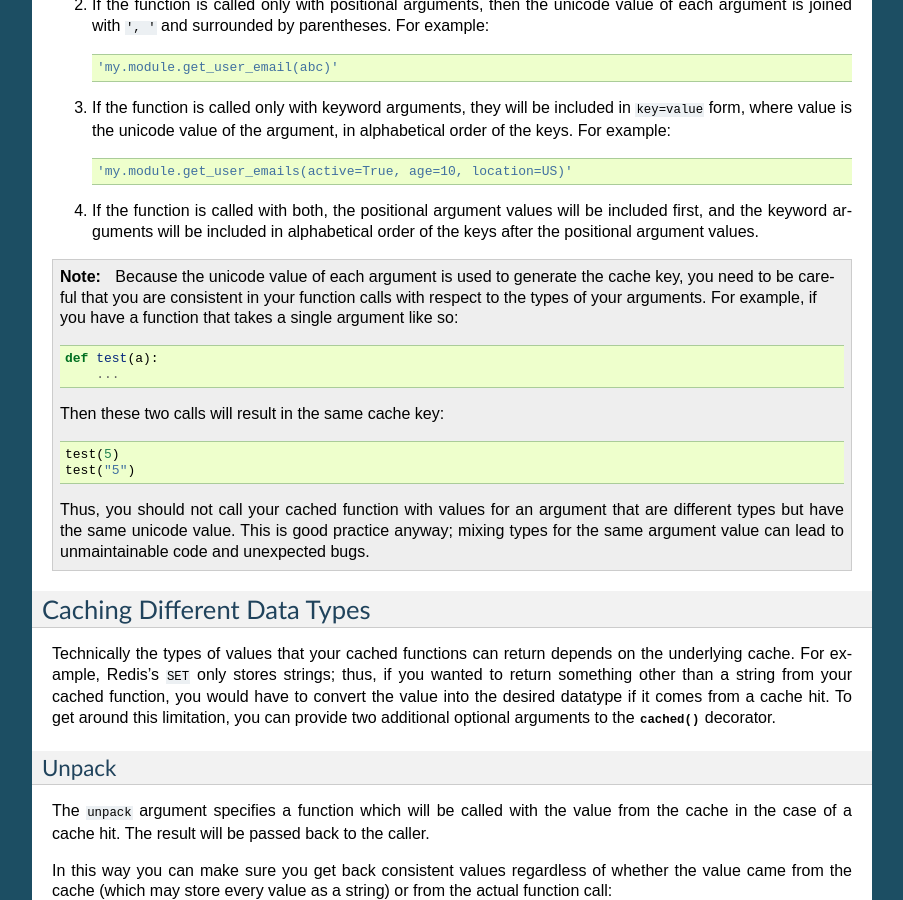
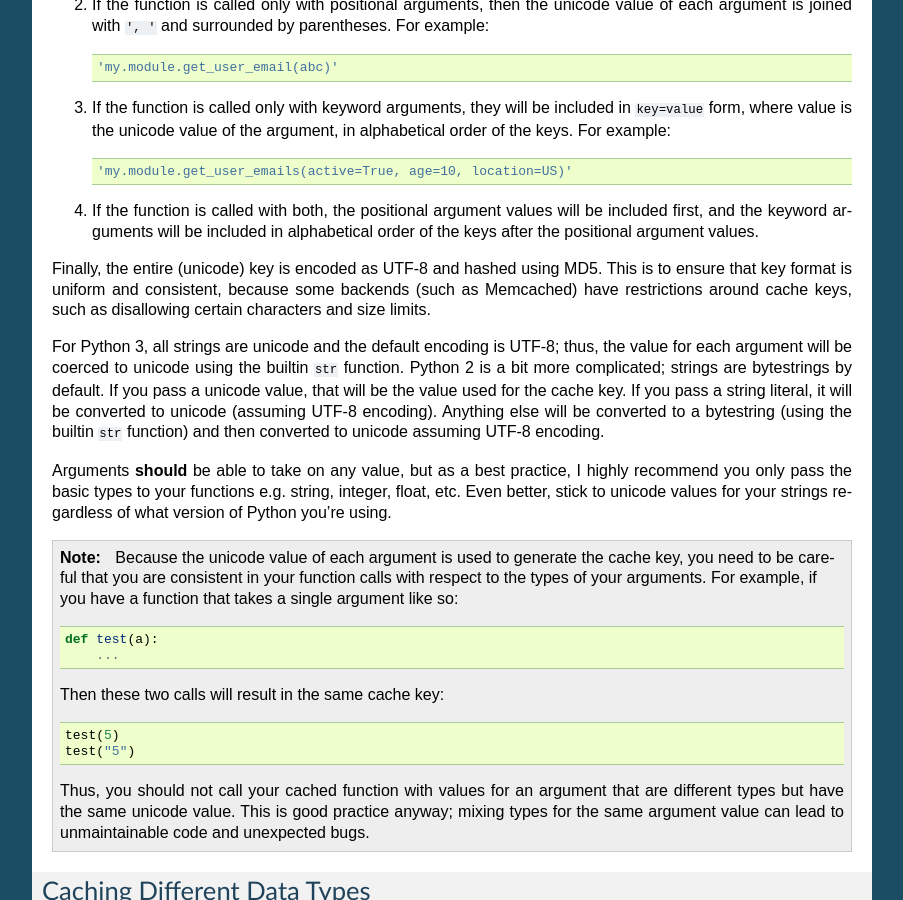
Before and after one commit to bal2ag/cachual, a Sphinx documentation site: the page built from docs/index.rst, in a window 1280 px wide and 900 px high, scrolled down 1553 px. Shown: the whole window, without its empty margins (198-1101 px from the left). Built offline with Sphinx 7.4.7, drawn with Linux system fonts in a browser that asks for light colours; the version number could not be read and is left out; some of the changed text lies outside the part shown.

Commit message:
Remove extraneous line from _unicode, add documentation about unicode keys and unpack_json_python3

```diff
--- a/cachual.py
+++ b/cachual.py
@@ -320,6 +320,4 @@ def _unicode(value):
 
     if isinstance(value, unicode):
         return value
-    elif isinstance(value, str):
-        return value.decode('utf-8')
     return unicode(str(value), encoding='utf-8')
--- a/docs/index.rst
+++ b/docs/index.rst
@@ -90,6 +90,25 @@ function resides. After that one of four strings is appended:
    included first, and the keyword arguments will be included in alphabetical
    order of the keys after the positional argument values.
 
+Finally, the entire (unicode) key is encoded as UTF-8 and hashed using MD5.
+This is to ensure that key format is uniform and consistent, because some
+backends (such as Memcached) have restrictions around cache keys, such as
+disallowing certain characters and size limits.
+
+For Python 3, all strings are unicode and the default encoding is UTF-8; thus,
+the value for each argument will be coerced to unicode using the builtin
+``str`` function. Python 2 is a bit more complicated; strings are bytestrings
+by default. If you pass a unicode value, that will be the value used for the
+cache key. If you pass a string literal, it will be converted to unicode
+(assuming UTF-8 encoding). Anything else will be converted to a bytestring
+(using the builtin ``str`` function) and then converted to unicode assuming
+UTF-8 encoding.
+
+Arguments **should** be able to take on any value, but as a best practice, I
+highly recommend you only pass the basic types to your functions e.g. string,
+integer, float, etc. Even better, stick to unicode values for your strings
+regardless of what version of Python you're using.
+
 .. note:: Because the unicode value of each argument is used to generate the
    cache key, you need to be careful that you are consistent in your function
    calls with respect to the types of your arguments. For example, if you have
@@ -164,6 +183,10 @@ allows you to rewrite the examples above::
     def get_user_json(user_id):
         ...
 
+Note that for Python 3, you will want to use :data:`unpack_json_python3`
+because the data returned from the cache will be bytes (as opposed to the
+unicode string that is the default in Python 3).
+
 For a complete list of these helper functions see :ref:`packinghelpers`.
 
 .. note:: Be careful with packing/unpacking. If your pack/unpack functions have
```
